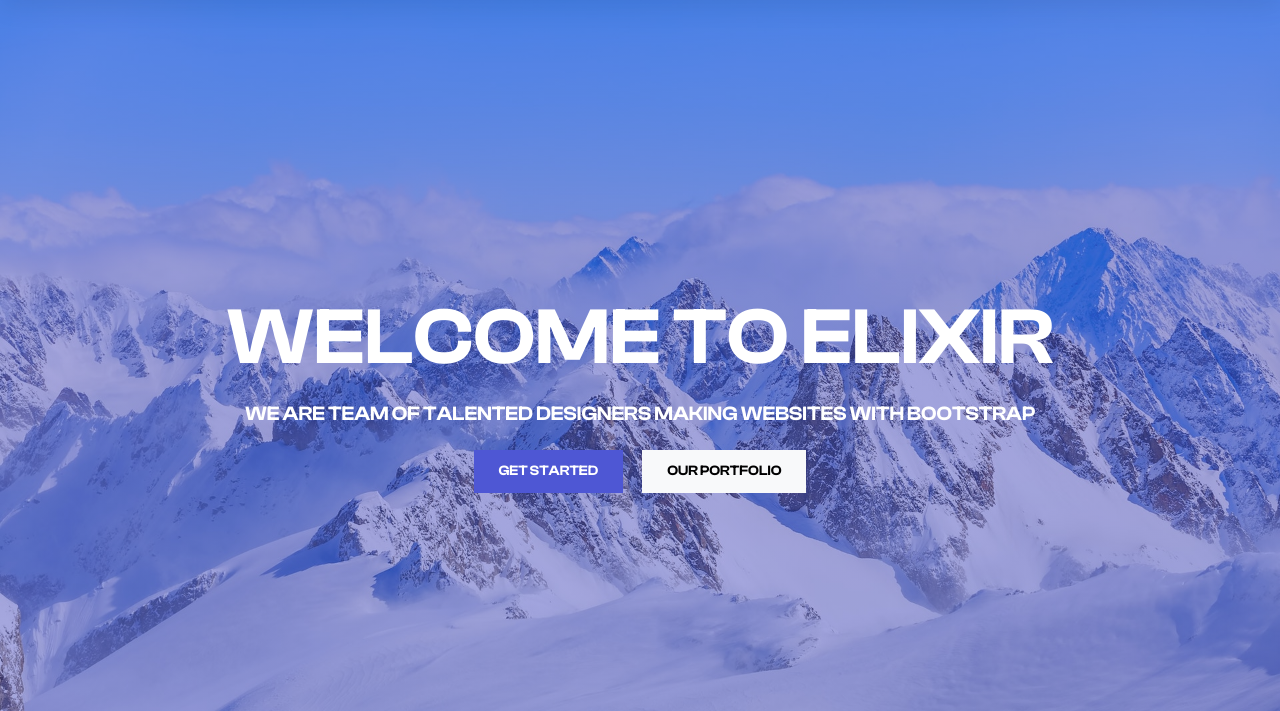
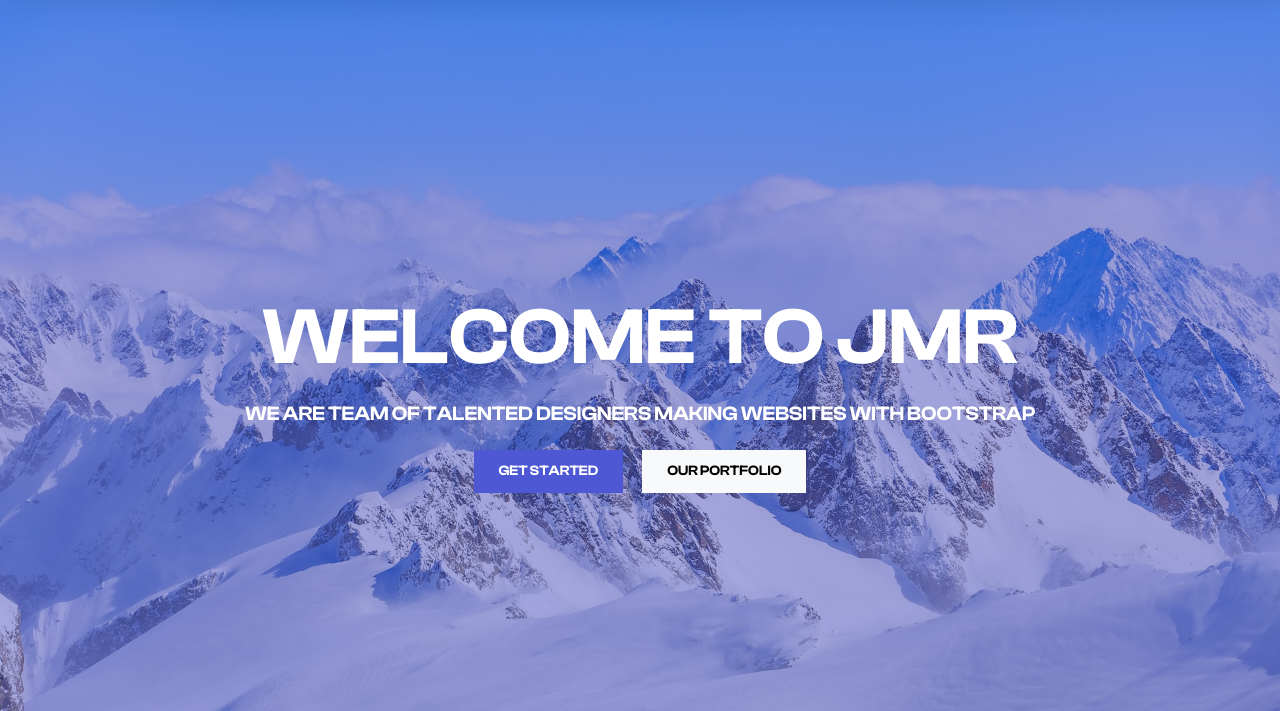
Before and after one commit to julian0808/CompletePortfolioWebsitewithBootstrap2.io, a plain HTML site: page index.html in a window 1280 px wide. Shown: the part 89-800 px from the top of the page. Drawn offline with nearby package versions, Linux system fonts and the light colour scheme; files whose address does not match are found by name.

Commit message:
Update index.html 2

```diff
--- a/index.html
+++ b/index.html
@@ -65,7 +65,7 @@
         <div class="container">
             <div class="row">
                 <div class="col-12">
-                    <h1 data-aos="fade-left" class="text-uppercase text-white fw-semibold display-1">Welcome to elixir</h1>
+                    <h1 data-aos="fade-left" class="text-uppercase text-white fw-semibold display-1">Welcome to JMR</h1>
                     <h5 class="text-white mt-3 mb-4" data-aos="fade-right">WE ARE TEAM OF TALENTED DESIGNERS MAKING WEBSITES WITH BOOTSTRAP</h5>
                     <div data-aos="fade-up" data-aos-delay="50">
                         <a href="#" class="btn btn-brand me-2">Get Started</a>
```
